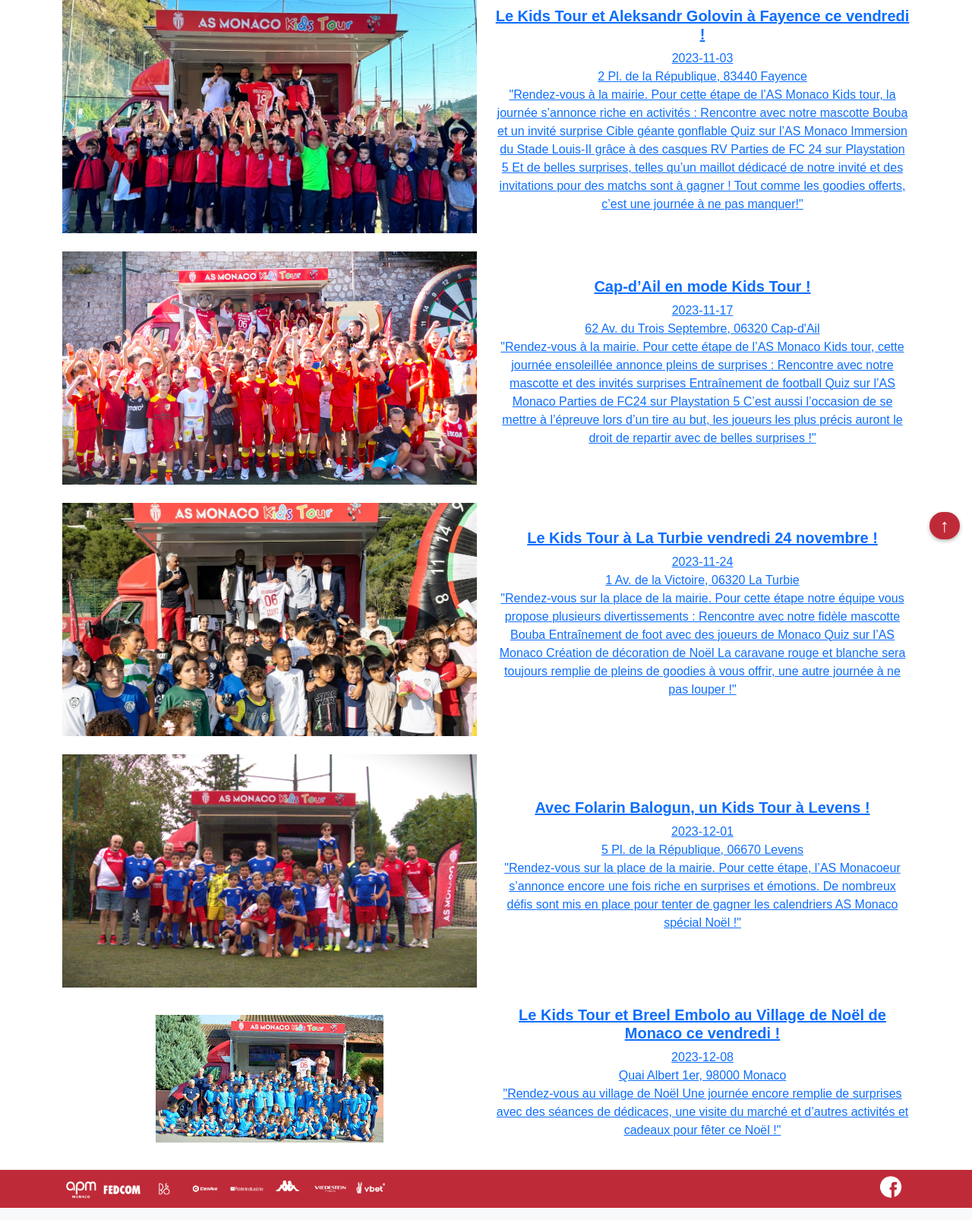
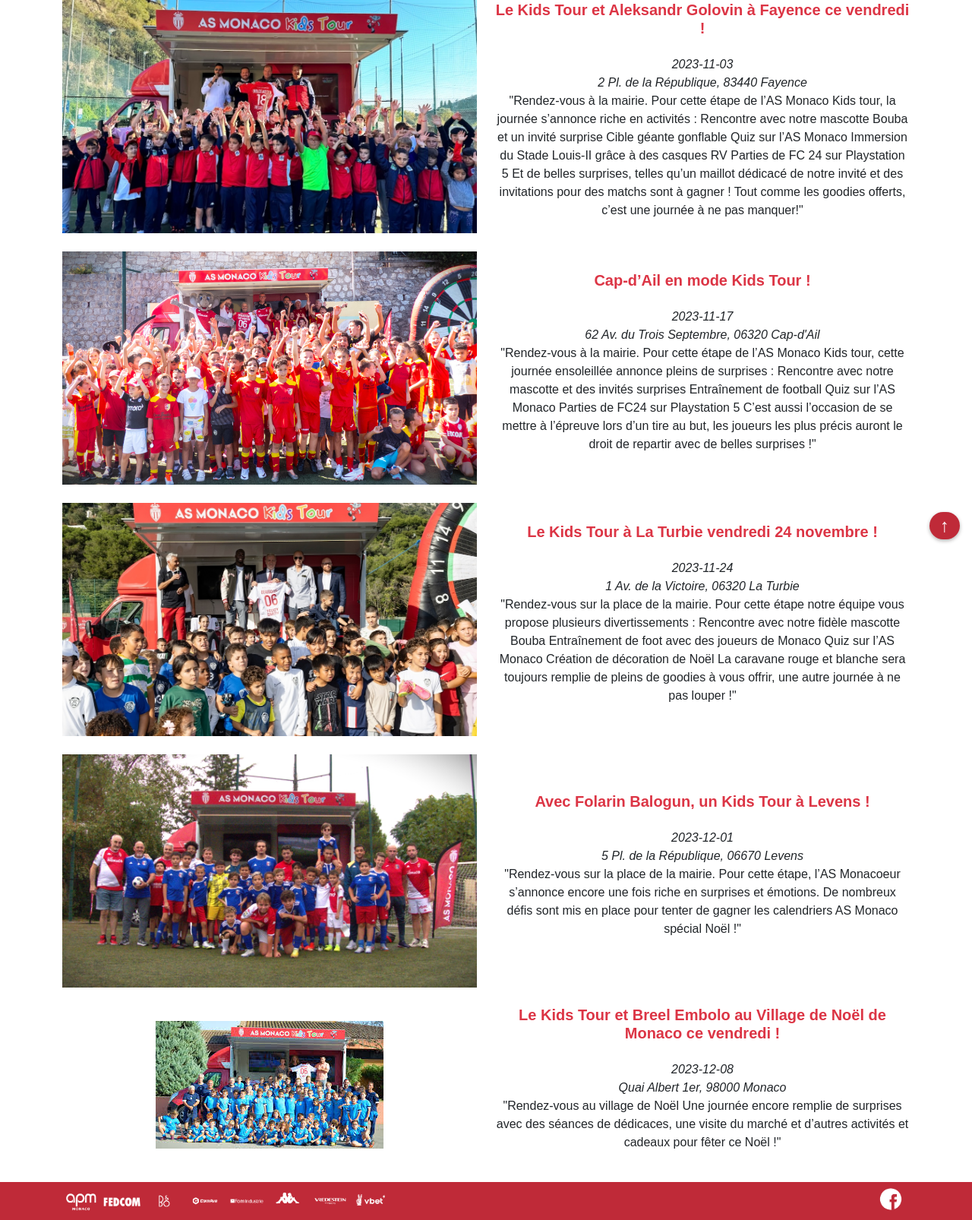
Before and after one commit to MartinDelhaye/asmonacoeur-kidstour, a PHP site: page /etapes.php in a window 1280 px wide. Shown: the part 74-1680 px from the top of the page at 76% size. Run offline with PHP 8.4, Linux system fonts and the light colour scheme; data comes from the database, SQL or seed files in the repository.

Commit message:
CSS pages

```diff
--- a/etapes.php
+++ b/etapes.php
@@ -23,7 +23,7 @@ $tab = Etapes::getListeEtapes(); // Méthode qui retourne un tableau d'étapes
     <main>
         <div class="container">
             <?php foreach ($tab as $etape): ?>
-                <a href="etape.php?id_etape=<?php echo $etape['id_etape']; ?>">
+                <a href="etape.php?id_etape=<?php echo $etape['id_etape']; ?>"> </a>
                     <div class="row mb-4 align-items-center text-center">
                         <!-- Colonne pour l'image -->
                         <div class="col-md-6 d-flex justify-content-center">
@@ -31,15 +31,15 @@ $tab = Etapes::getListeEtapes(); // Méthode qui retourne un tableau d'étapes
                         </div>
                         <!-- Colonne pour les informations -->
                         <div class="col-md-6 d-flex flex-column justify-content-center">
-                            <h5 class="fw-bold"><?php echo $etape['nom_etape'] ?></h5>
+                            <h5 class="text-danger fw-bold"><?php echo $etape['nom_etape'] ?></h5>
                             <p>
-                                <?php echo $etape['date_etape']; ?><br>
-                                <?php echo $etape['lieu_etape']; ?><br>
+                               <div class="fst-italic"> <?php echo $etape['date_etape']; ?><br>
+                                <?php echo $etape['lieu_etape']; ?><br> </div>
                                 <?php echo $etape['description_etape']; ?><br>
                             </p>
                         </div>
                     </div>
-                </a>
+
             <?php endforeach; ?>
         </div>
     </main>
```
Also changed, not shown: invites.php (+4 -4 lines), CSS/style.css (line endings or trailing spaces).
